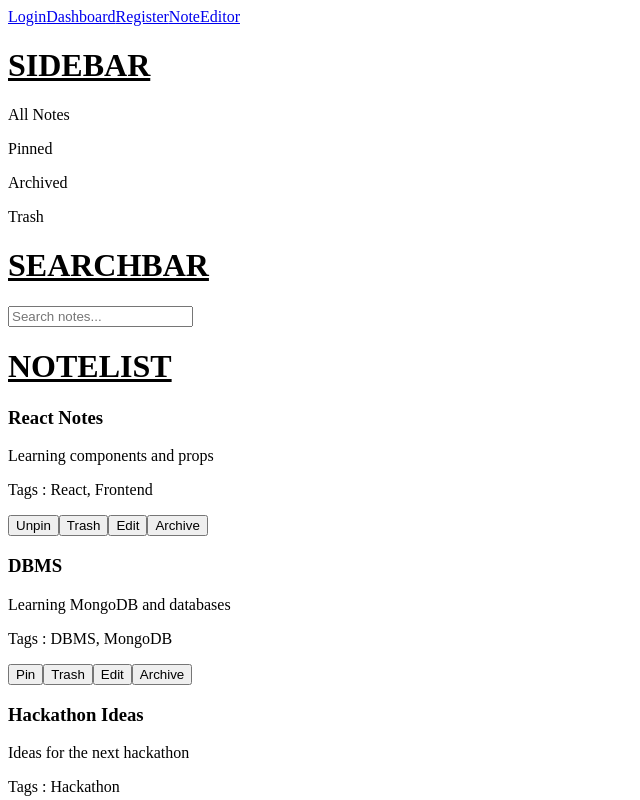
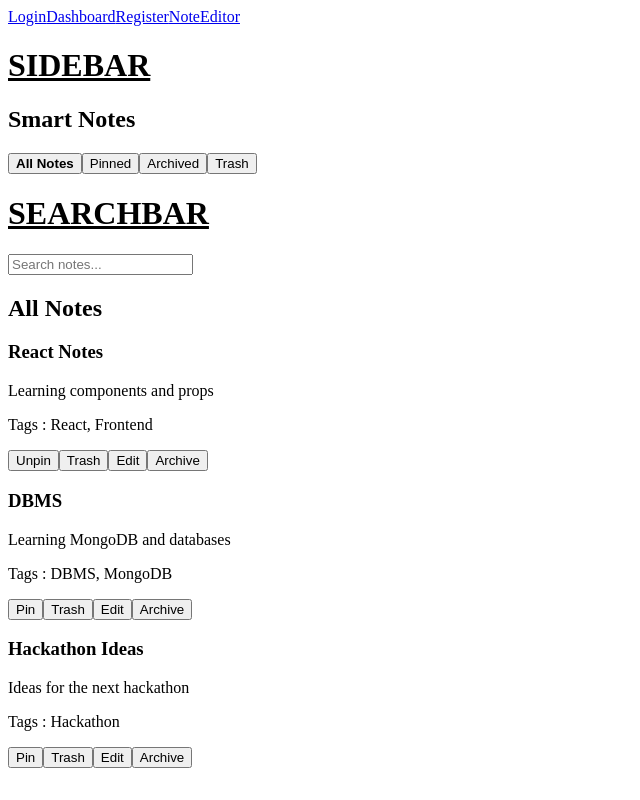
Before and after one commit to Siddharth-sem/PROJECTS-MERN, a React app in the folder smart-notes/frontend/: page /dashboard in a window 1280 px wide. Shown: the top 800 px of the page, without its empty margins (0-640 px from the left). Built offline with nearby package versions, Linux system fonts and the light colour scheme; the HTML template or start-up script is replaced by a standard one.

Commit message:
feat: enhance Dashboard and Sidebar components with active section management and conditional rendering for notes

```diff
--- a/smart-notes/frontend/src/components/Archived.jsx
+++ b/smart-notes/frontend/src/components/Archived.jsx
@@ -3,7 +3,7 @@ import NoteCard from "./NoteCard"
 const Archived = ({notes, archiveNote, deleteNote, editNote, togglePin}) => {
   return (
     <div>
-      <h2>Archived Notes</h2>
+
 
         {notes
             .filter((note) => note.isArchived === true && note.isTrashed === false)
--- a/smart-notes/frontend/src/components/Sidebar.jsx
+++ b/smart-notes/frontend/src/components/Sidebar.jsx
@@ -1,11 +1,31 @@
-const Sidebar = () => {
+
+const Sidebar = ({ activeSection, setActiveSection }) => {
+  const sections = [
+    { label: "All Notes", value: "all" },
+    { label: "Pinned", value: "pinned" },
+    { label: "Archived", value: "archived" },
+    { label: "Trash", value: "trash" }
+  ]
+
   return (
-    <aside>
-      <p>All Notes</p>
-      <p>Pinned</p>
-      <p>Archived</p>
-      <p>Trash</p>
-    </aside>
+    <div>
+      <h2>Smart Notes</h2>
+
+      {sections.map((section) => (
+        <button
+          key={section.value}
+          onClick={() => setActiveSection(section.value)}
+          style={{
+            fontWeight:
+              activeSection === section.value
+                ? "bold"
+                : "normal"
+          }}
+        >
+          {section.label}
+        </button>
+      ))}
+    </div>
   )
 }
 
--- a/smart-notes/frontend/src/pages/Dashboard.jsx
+++ b/smart-notes/frontend/src/pages/Dashboard.jsx
@@ -13,6 +13,8 @@ const Dashboard = () => {
   const [edit, setEdit] = useState(null)
 
   const [search, setSearch] =useState("")
+
+  const [activeSection, setActiveSection] = useState("all")
 
   const [notes, setNotes] = useState(() => {
   const savedNotes = localStorage.getItem("smart-notes")
@@ -51,7 +53,7 @@ const Dashboard = () => {
     }
   ]
     })
-    useEffect(() => {
+  useEffect(() => {
   localStorage.setItem("smart-notes", JSON.stringify(notes))
   }, [notes])
 
@@ -142,7 +144,10 @@ const saveEdit = () => {
 
     <div>
       <h1><u>SIDEBAR</u></h1>
-      <Sidebar />
+      <Sidebar
+        activeSection={activeSection}
+        setActiveSection={setActiveSection}
+      />
 
       <h1><u>SEARCHBAR</u></h1>
       <SearchBar
@@ -150,7 +155,14 @@ const saveEdit = () => {
         setSearch={setSearch}
       />
 
-      <h1><u>NOTELIST</u></h1>
+      <h2>
+        {activeSection === "all" && "All Notes"}
+        {activeSection === "pinned" && "Pinned Notes"}
+        {activeSection === "archived" && "Archived Notes"}
+        {activeSection === "trash" && "Trash"}
+      </h2>
+
+      {activeSection === "all" && (
       <NotesList
         notes={notes}
         setNotes={setNotes}
@@ -160,6 +172,7 @@ const saveEdit = () => {
         archiveNote={archiveNote}
         togglePin={togglePin}
       />
+      )}
       {edit && (
       <div>
         <h2>Edit Note</h2>
@@ -184,14 +197,18 @@ const saveEdit = () => {
       </div>
       )}
 
-      <h1><u>TRASH</u></h1>
+
+      {activeSection === "trash" && (
       <Trash
-        notes ={notes}
-        deleteNote ={deleteNote}
+        notes={notes}
+        deleteNote={deleteNote}
         permanentDelete={permanentDelete}
       />
+      )}
 
-      <h1><u>ARCHIVED NOTES</u></h1>
+
+      {activeSection === "archived" && (
+
       <Archived
         notes={notes}
         archiveNote={archiveNote}
@@ -199,6 +216,7 @@ const saveEdit = () => {
         editNote={editNote}
         togglePin={togglePin}
       />
+      )}
     </div>
   )
 }
```
